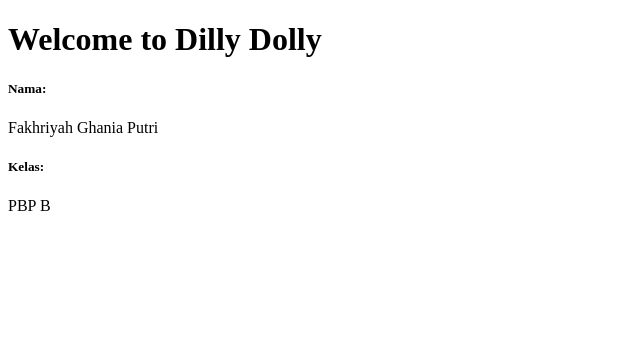
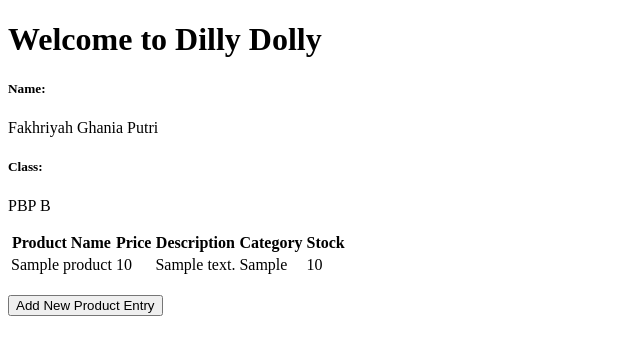
Before and after one commit to gwaniea/dilly_dolly, a Django app: page / in a window 1280 px wide. Shown: the top 355 px of the page, without its empty margins (0-640 px from the left). Run offline with Django 5.2, Linux system fonts and the light colour scheme; tables that the repository leaves empty hold one stand-in row (values such as "Sample post").

Commit message:
progress tugas 3

```diff
--- a/dilly_dolly/settings.py
+++ b/dilly_dolly/settings.py
@@ -55,7 +55,7 @@ ROOT_URLCONF = 'dilly_dolly.urls'
 TEMPLATES = [
     {
         'BACKEND': 'django.template.backends.django.DjangoTemplates',
-        'DIRS': [],
+        'DIRS': [BASE_DIR / 'templates'],
         'APP_DIRS': True,
         'OPTIONS': {
             'context_processors': [
@@ -122,3 +122,5 @@ STATIC_URL = 'static/'
 # https://docs.djangoproject.com/en/5.1/ref/settings/#default-auto-field
 
 DEFAULT_AUTO_FIELD = 'django.db.models.BigAutoField'
+
+CSRF_TRUSTED_ORIGINS = ["http://localhost","http://127.0.0.1","http://fakhriyah-ghania-dillydolly.pbp.cs.ui.ac.id", "https://fakhriyah-ghania-dillydolly.pbp.cs.ui.ac.id"]
--- a/main/models.py
+++ b/main/models.py
@@ -1,7 +1,9 @@
 from django.db import models
+import uuid
 
 # Create your models here.
 class Product(models.Model):
+    id = models.UUIDField(primary_key=True, default=uuid.uuid4, editable=False)
     name = models.CharField(max_length=255)
     price = models.IntegerField()
     description = models.TextField()
--- a/main/templates/main.html
+++ b/main/templates/main.html
@@ -1,13 +1,43 @@
-<!DOCTYPE html>
+{% extends 'base.html' %}
+{% block content %}
+<h1>Welcome to {{ app }}</h1>
 
-<head>
-    <title>{{ app }}</title>
-</head>
+<h5>Name:</h5>
+<p>{{ nama }}</p>
 
-<body>
-    <h1>Welcome to {{ app }}</h1>
-    <h5>Nama: </h5>
-    <p>{{ nama }}</p>
-    <h5>Kelas: </h5>
-    <p>{{ kelas }}</p>
-</body>
+<h5>Class:</h5>
+<p>{{ kelas }}</p>
+
+{% if not product_entries %}
+<p>Belum ada data product pada Dilly Dolly.</p>
+{% else %}
+<table>
+  <tr>
+    <th>Product Name</th>
+    <th>Price</th>
+    <th>Description</th>
+    <th>Category</th>
+    <th>Stock</th>
+  </tr>
+
+  {% comment %} Berikut cara memperlihatkan data product di bawah baris ini
+  {% endcomment %}
+  {% for product_entry in product_entries %}
+  <tr>
+    <td>{{product_entry.name}}</td>
+    <td>{{product_entry.price}}</td>
+    <td>{{product_entry.description}}</td>
+    <td>{{product_entry.category}}</td>
+    <td>{{product_entry.stock}}</td>
+  </tr>
+  {% endfor %}
+</table>
+{% endif %}
+
+<br />
+
+<a href="{% url 'main:create_product_entry' %}">
+  <button>Add New Product Entry</button>
+</a>
+
+{% endblock content %}
--- a/main/urls.py
+++ b/main/urls.py
@@ -1,8 +1,12 @@
 from django.urls import path
-from main.views import show_main
-
+from main.views import show_main, create_product_entry, show_xml, show_json, show_xml_by_id, show_json_by_id
 app_name = 'main'
 
 urlpatterns = [
     path('', show_main, name='show_main'),
+    path('create-product-entry', create_product_entry, name='create_product_entry'),
+    path('xml/', show_xml, name='show_xml'),
+    path('json/', show_json, name='show_json'),
+    path('xml/<str:id>/', show_xml_by_id, name='show_xml_by_id'),
+    path('json/<str:id>/', show_json_by_id, name='show_json_by_id'),
 ]
--- a/main/views.py
+++ b/main/views.py
@@ -1,13 +1,42 @@
-from django.shortcuts import render
+from django.http import HttpResponse
+from django.core import serializers
+from django.shortcuts import render, redirect
+from main.forms import ProductForm
 from .models import Product
 
-# Create your views here.
 def show_main(request):
-# Menampilkan nama aplikasi, dan nama serta kelas
+    product_entries = Product.objects.all()
+
     context = {
         'app': 'Dilly Dolly',
         'nama': 'Fakhriyah Ghania Putri',
-        'kelas': 'PBP B'
+        'kelas': 'PBP B',
+        'product_entries' : product_entries
     }
+    return render(request, "main.html", context)
 
-    return render(request, "main.html", context)
+def create_product_entry(request):
+    form = ProductForm(request.POST or None)
+
+    if form.is_valid() and request.method == "POST":
+        form.save()
+        return redirect('main:show_main')
+
+    context = {'form': form}
+    return render(request, "create_product_entry.html", context)
+
+def show_xml(request):
+    data = Product.objects.all()
+    return HttpResponse(serializers.serialize("xml", data), content_type="application/xml")
+
+def show_json(request):
+    data = Product.objects.all()
+    return HttpResponse(serializers.serialize("json", data), content_type="application/json")
+
+def show_xml_by_id(request, id):
+    data = Product.objects.filter(pk=id)
+    return HttpResponse(serializers.serialize("xml", data), content_type="application/xml")
+
+def show_json_by_id(request, id):
+    data = Product.objects.filter(pk=id)
+    return HttpResponse(serializers.serialize("json", data), content_type="application/json")
--- /dev/null
+++ b/templates/base.html
@@ -0,0 +1,13 @@
+{% load static %}
+<!DOCTYPE html>
+<html lang="en">
+  <head>
+    <meta charset="UTF-8" />
+    <meta name="viewport" content="width=device-width, initial-scale=1.0" />
+    {% block meta %} {% endblock meta %}
+  </head>
+
+  <body>
+    {% block content %} {% endblock content %}
+  </body>
+</html>
```
Also changed, not shown: main/forms.py (added, +7 -0 lines), main/templates/create_product_entry.html (added, +18 -0 lines), .github/workflows/deploy.yml (added), main/migrations/0002_alter_product_id.py (added).
